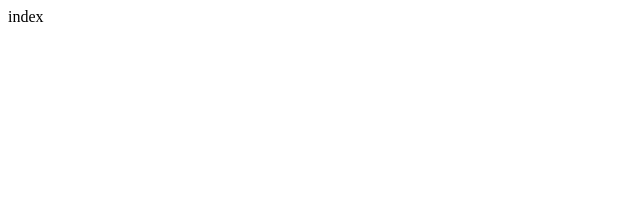
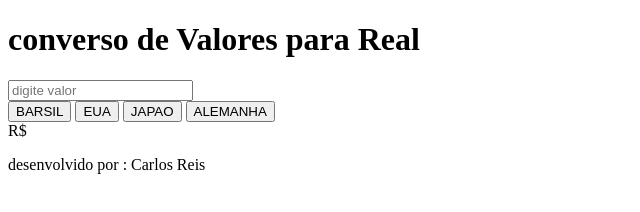
Before and after one commit to karlos1980dev/Cambio-de-valores, a plain HTML site: page index.html in a window 1280 px wide. Shown: the whole page, without its empty margins (0-640 px from the left). Drawn offline with Linux system fonts and the light colour scheme.

Commit message:
Update index.html

```diff
--- a/index.html
+++ b/index.html
@@ -1 +1,32 @@
-index
+<!DOCTYPE html>
+<html lang="en">
+<head>
+    <meta charset="UTF-8">
+    <meta name="viewport" content="width=device-width, initial-scale=1.0">
+    <title>Document</title>
+    <link rel="stylesheet" href="style.css">
+    <style>
+
+    </style>
+</head>
+<body><div class="cabeca">
+    <h1>converso de Valores para Real</h1>
+    <input class='inputvalor'type ="number" id="valor"placeholder="digite valor">
+  <div class="divbtn">
+    <button onclick="pegarValor()"> BARSIL </button>
+    <button onclick="pegarEua()" >EUA</button>
+    <button onclick="pegarJapao()"> JAPAO</button>
+    <button onclick="pegarAlemanha()" >ALEMANHA</button>
+  </div>
+    <div class="meuMundo">
+    <span id="resultado">R$</span>
+
+
+    </div>
+</div>
+<script src="projeto.js"></script>
+<footer>
+<p>desenvolvido por : Carlos Reis</p>
+</footer>
+</body>
+</html>
```
